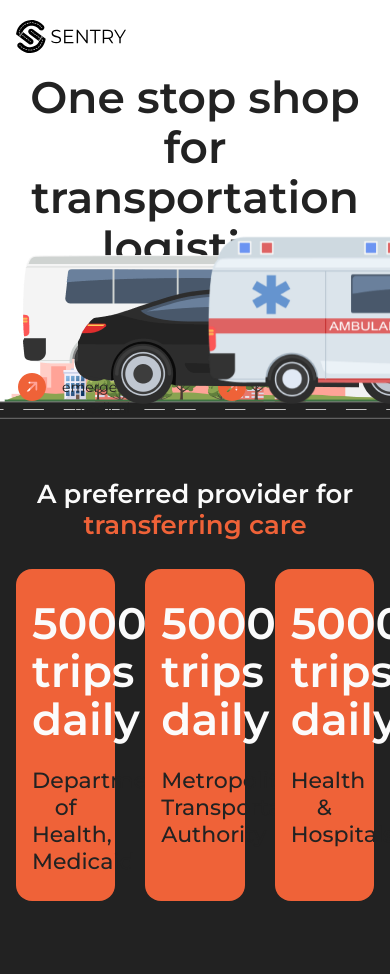
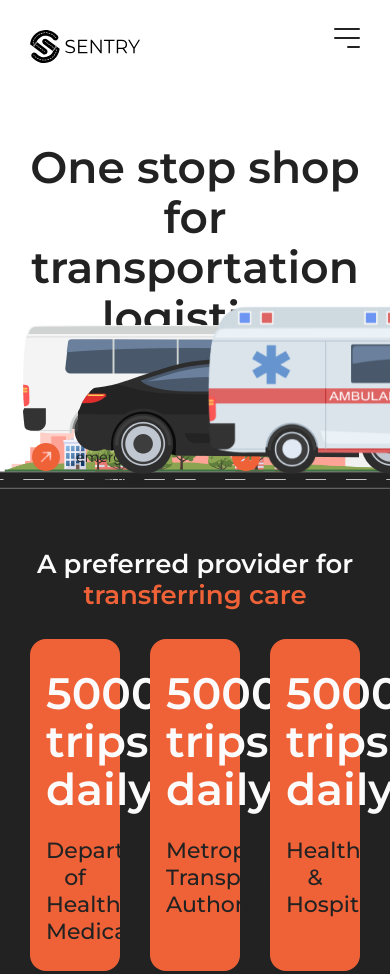
Before and after one commit to KorolPaul/sentry, a website: page index.html in a window 390 px wide. Shown: the top 974 px of the page. Drawn offline with Linux system fonts and the light colour scheme.

Commit message:
mobile-menu

```diff
--- a/src/scss/_mixins.scss
+++ b/src/scss/_mixins.scss
@@ -37,8 +37,8 @@
 }
 
 @mixin layout {
-    padding-left: $indent;
-    padding-right: $indent;
+    padding-left: 30px;
+    padding-right: 30px;
     @include desktop {
         max-width: $max-width;
         padding-left: 0;
--- a/src/scss/layout/_logo.scss
+++ b/src/scss/layout/_logo.scss
@@ -1,11 +1,15 @@
 .logo {
     position: absolute;
-    top: 20px;
-    left: $indent;
-    z-index: 2;
-    transition: .5s linear opacity;
+    top: 30px;
+    left: 30px;
+    z-index: 12;
+    transition: .5s linear opacity, .2s linear filter;
     @include desktop {
         left: 0;
+    }
+
+    .menu-opened & {
+        filter: invert(100%);
     }
 
     &:hover {
--- a/src/scss/layout/_main.scss
+++ b/src/scss/layout/_main.scss
@@ -1,2 +1,6 @@
 main {
+    padding: 70px 0 0;
+    @include tablet {
+        padding: 0;
+    }
 }
--- a/src/scss/layout/_menu-toggle.scss
+++ b/src/scss/layout/_menu-toggle.scss
@@ -1,30 +1,45 @@
 .menu-toggle {
     @include button-reset;
     position: fixed;
-    top: 16px;
-    right: $indent;
-    width: 24px;
-    height: 36px;
-    z-index: 10;
+    top: 28px;
+    right: 30px;
+    width: 26px;
+    height: 20px;
+    z-index: 12;
+    display: flex;
+    flex-direction: column;
+    justify-content: space-between;
+    align-items: flex-end;
+    transition: .2s linear filter;
     @include desktop {
         display: none;
     }
 
-    .header__static & {
-        @include tablet {
-            display: block;
-        }
-        @include desktop {
-            display: none;
-        }
+    .menu-opened & {
+        filter: invert(100%);
     }
 
     &_line {
-        top: 50%;
-        left: 0;
-        width: 24px;
+        width: 100%;
         height: 2px;
-        background: url(#{$img}/burger-line.svg) no-repeat center center / 100% 100%;
-        margin: 7px 0;
+        background: $color;
+        border-radius: 1px;
+        transform-origin: center;
+        transition: .2s linear transform,
+                    .2s linear opacity;
+
+        &:last-child {
+            width: 50%;
+        }
+
+        .menu-opened &:first-child {
+            transform: rotate(45deg) translate(8px, 10px);
+        }
+        .menu-opened &:nth-child(2) {
+            transform: rotate(-45deg) translate(-4px, 2px);
+        }
+        .menu-opened &:last-child {
+            transform: scale(0);
+        }
     }
 }
--- a/src/scss/layout/_menu.scss
+++ b/src/scss/layout/_menu.scss
@@ -1,21 +1,18 @@
 
 .menu {
-    background-color: $bg_color;
+    background-color: $color;
     box-sizing: border-box;
     position: fixed;
     z-index: 11;
-    display: flex;
-    flex-direction: column;
-    justify-content: space-between;
-    align-items: stretch;
     height: 100%;
+    padding: 180px 0 0;
     overflow-y: auto;
     left: 100%;
     top: 0;
     width: 100%;
     transform: translateX(0);
-    transition: .6s $easingSmooth transform,
-                .3s $easingSmooth opacity .1s;
+    transition: .4s $easingSmooth transform,
+                .2s $easingSmooth opacity .1s;
     @include desktop {
         background: none;
         right: 0;
@@ -36,10 +33,11 @@
         flex-grow: 1;
         display: flex;
         flex-direction: column;
-        align-items: center;
         justify-content: center;
         gap: 32px;
-        @include desktop {
+        padding: 0 30px;
+        @include tablet {
+            padding: 0;
             flex-direction: row;
             align-items: stretch;
             text-align: right;
@@ -47,18 +45,15 @@
             z-index: 1;
             mix-blend-mode: difference;
         }
-
-        .header__static & {
-            @include desktop {
-                display: none;
-            }
-        }
     }
     &_link {
-        font-size: 24px;
-        color: $color;
+        font-weight: 500;
+        font-size: 18px;
+        line-height: 140%;
+        color: #fff;
         transition: .3s $easing color;
-        @include desktop {
+        @include tablet {
+            color: $color;
             font-size: 16px;
             opacity: 1;
         }
--- a/src/scss/layout/_section.scss
+++ b/src/scss/layout/_section.scss
@@ -61,7 +61,9 @@
 
     h1,
     h2 {
-        text-align: center;
+        @include tablet {
+            text-align: center;
+        }
     }
     h1 {
         margin-top: -8px;
```
Also changed, not shown: style.css.
